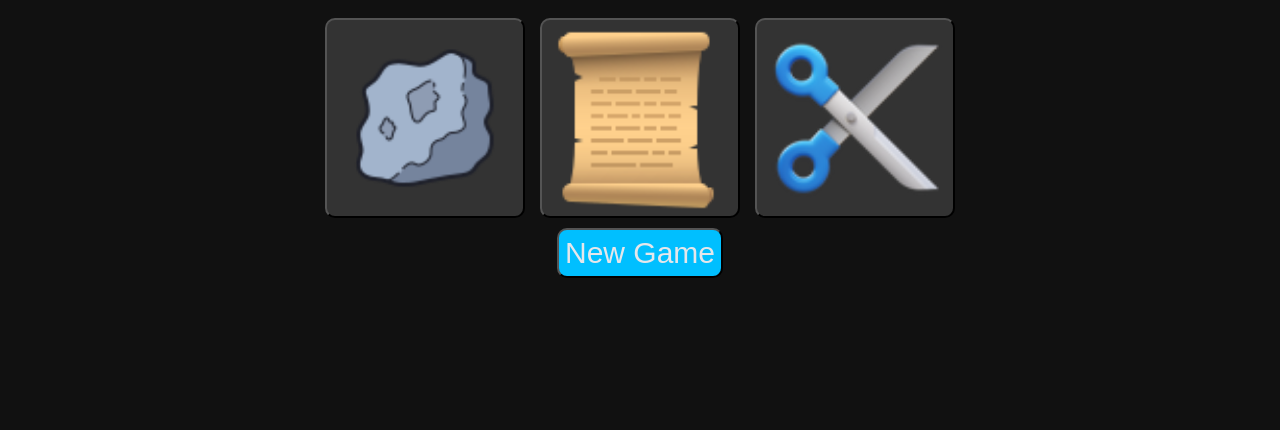
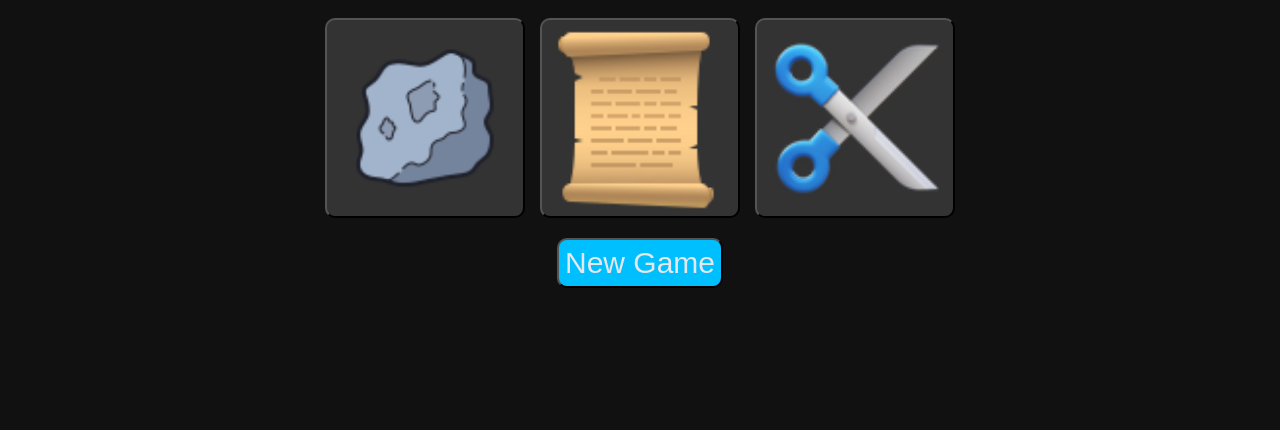
Before and after one commit to Knoxx-Code/rock-paper-scissors, a plain HTML site: page index.html in a window 1280 px wide. Shown: the part 303-733 px from the top of the page. Drawn offline with Linux system fonts and the light colour scheme.

Commit message:
Fixed new game button. Added additional comments

```diff
--- a/static/styles.css
+++ b/static/styles.css
@@ -105,7 +105,7 @@ body
     display: flex;
     justify-content: center;
     align-items: center;
-
+    padding: 10px;
 
 }
 
```
Also changed, not shown: play.js (+11 -6 lines).
